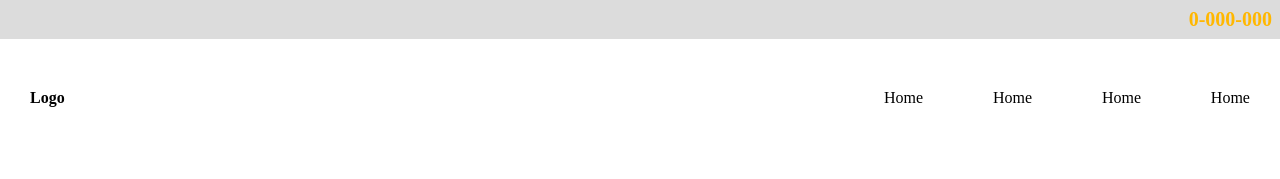
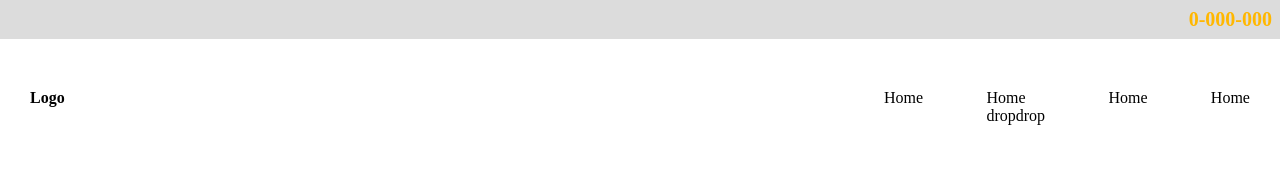
Before and after one commit to ralphsulit/dentalapp, a React (Create React App) app: page / in a window 1280 px wide. Shown: the top 179 px of the page. Built offline with nearby package versions, Linux system fonts and the light colour scheme.

Commit message:
added dropmenu on navbar

```diff
--- a/src/App.css
+++ b/src/App.css
@@ -1,3 +1,10 @@
+* {
+  margin: 0;
+  padding: 0;
+  box-sizing: border-box;
+}
+
+
 .top-header {
   border: none;
   background: none;
--- a/src/Components/Navigation/Navigation.js
+++ b/src/Components/Navigation/Navigation.js
@@ -7,12 +7,16 @@ const Navigation = () => {
       <div className="logo">
         <h4>Logo</h4>
       </div>
-      <ul>
+      <ul className="navbar">
         <li>
           <button className="link nav-btn">Home</button>
         </li>
         <li>
           <button className="link nav-btn">Home</button>
+          <ul className="dropmenu">
+            <li><button className="link nav-btn">drop</button></li>
+            <li><button className="link nav-btn">drop</button></li>
+          </ul>
         </li>
         <li>
           <button className="link nav-btn">Home</button>
```
